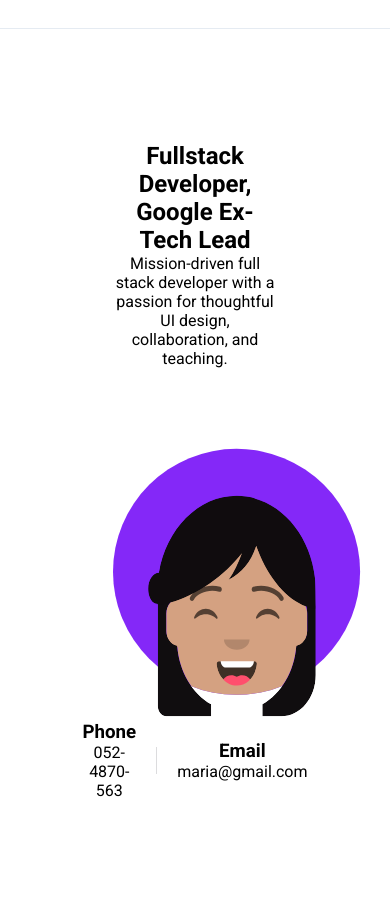
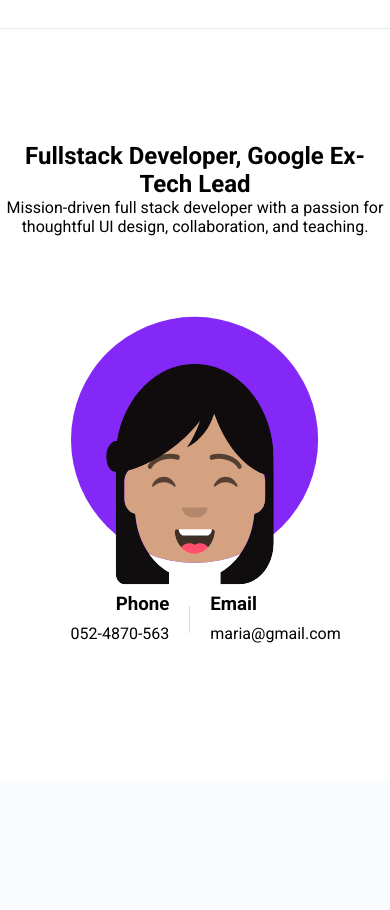
Before and after one commit to MathisMchd/dmwebdev, a plain HTML site: page index.html in a window 390 px wide. Shown: the part 148-1058 px from the top of the page. Drawn offline with Linux system fonts and the light colour scheme.

Commit message:
email and phone position fixe, section description bg

```diff
--- a/index.html
+++ b/index.html
@@ -27,19 +27,18 @@
     </header>
     <!-- PERSONAL INTRODUCTION -->
     <section class="personal-introduction">
-        <div class="introducion">
+        <div class="introduction">
             <h1>Fullstack Developer, Google Ex-Tech Lead</h1>
             <p>Mission-driven full stack developer with a passion for thoughtful UI design, collaboration, and teaching.</p>
+            <img class="image-head" src="img/illustrationhead.svg" alt="dessin d'une tête de presonnage">
         </div>
-
-        <img class="image-head" src="img/illustrationhead.svg" alt="dessin d'une tête de presonnage">
-        <article class="phone-mail">
-            <div>
+        <article class="information">
+            <div class="phone">
                 <h3>Phone</h3>
                 <p>052-4870-563</p>
             </div>
             <span class="line"></span>
-            <div>
+            <div class="email">
                 <h3>Email</h3>
                 <p>maria@gmail.com</p>
             </div>
@@ -176,6 +175,18 @@
         <h1 class="title-section-contact">Contact me</h1>
         <div class="container">
 
+
+
+
+
+
+
+
+
+
+
+
+
         </div>
     </section>
     <section class="footer">
--- a/styles/style.css
+++ b/styles/style.css
@@ -1,7 +1,6 @@
 * {
     margin: 0;
     padding: 0;
-    box-sizing: border-box;
 }
 :root {
     --white: #FFFFFF;
@@ -66,16 +65,28 @@ body {
 
 /* PERSONAL INTRODUCTION */
 .personal-introduction {
+    margin-top: 113px;
+    margin-bottom: 132px;
+}
+.personal-introduction .introduction {
     text-align: center;
-    padding: 113px;
 }
 .image-head {
     margin-top: 80px;
 }
-.phone-mail{
+.information {
     display: flex;
     justify-content: center;
     align-items: center;
+    line-height: 30px;
+}
+.phone {
+    text-align: end;
+    width: 120px;
+}
+.mail {
+    text-align: start;
+    width: 120px;
 }
 .line {
     margin: 0px 20px 0px 20px;
@@ -89,10 +100,11 @@ body {
 
 .personal-description {
     background-color: var(--blue-4);
-    text-align: center;
+    padding-top: 154px;
+    padding-bottom: 144px;
 }
 .description {
-    margin: 0 auto;
+    text-align: center;
     max-width: 610px;
 }
 
```
